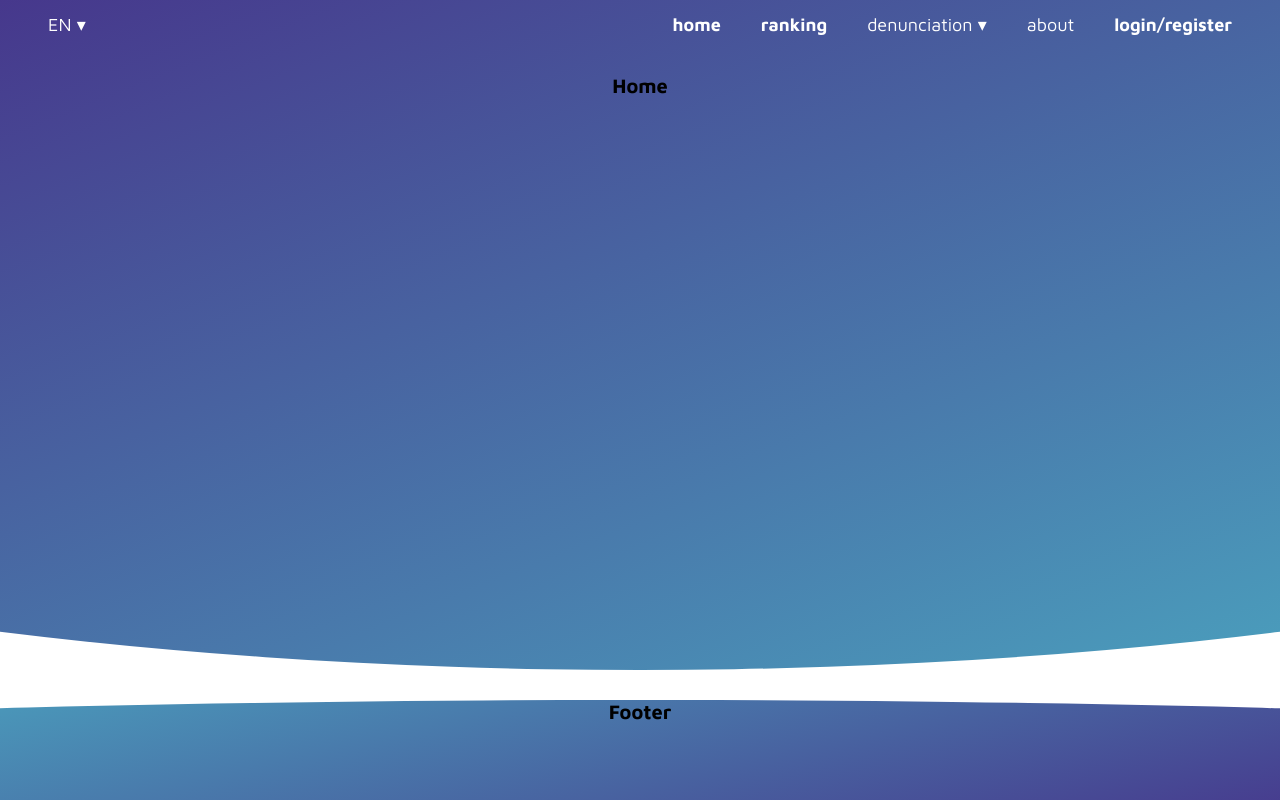
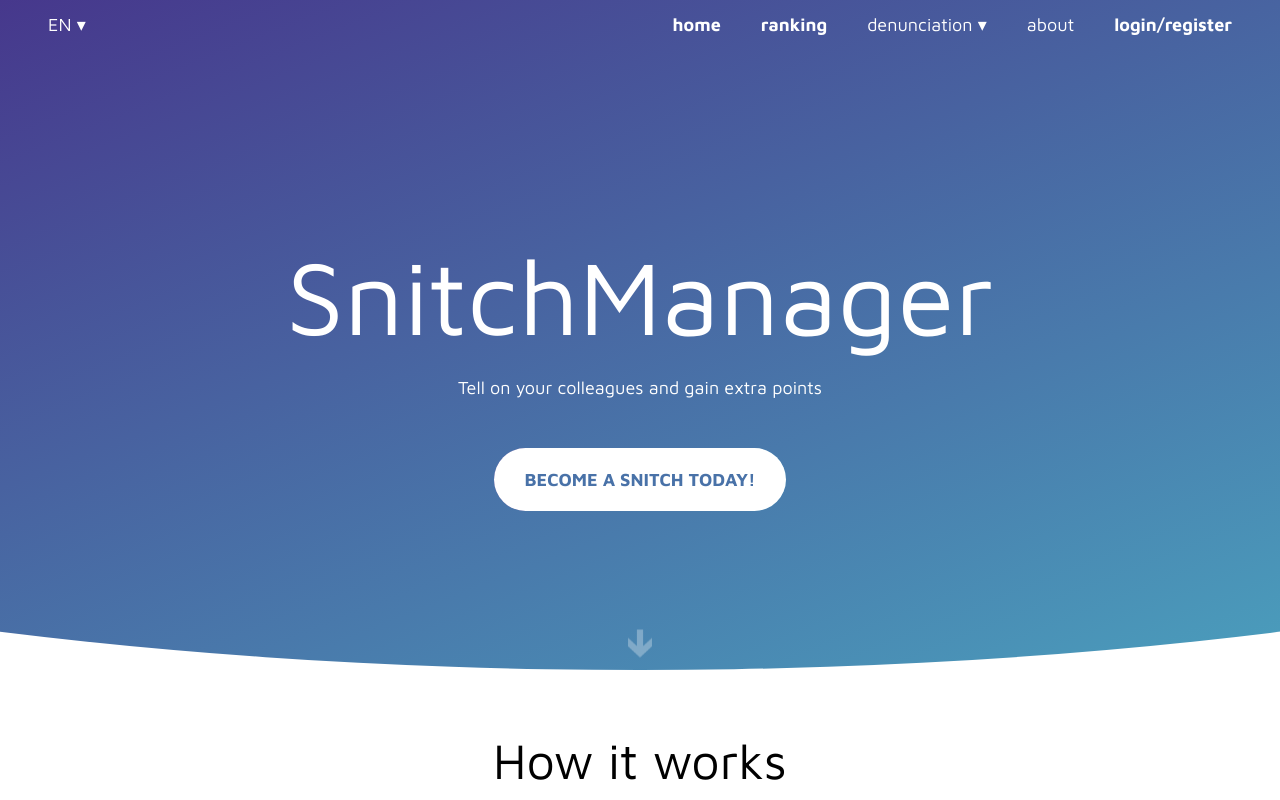
Before and after one commit to kryras/SnitchManager, a Vue app in the folder snitch-frontend/: page / in a window 1280 px wide. Built offline with nearby package versions, Linux system fonts and the light colour scheme.

Commit message:
feat: add home page
add new scss files and change vue.config to match changes

```diff
--- a/snitch-frontend/public/index.html
+++ b/snitch-frontend/public/index.html
@@ -9,7 +9,7 @@
   </head>
   <body>
     <noscript>
-      <strong>We're sorry but <%= htmlWebpackPlugin.options.title %> doesn't work properly without JavaScript enabled. Please enable it to continue.</strong>
+      <strong>We're sorry but SnitchManager doesn't work properly without JavaScript enabled. Please enable it to continue.</strong>
     </noscript>
     <div id="app"></div>
     <!-- built files will be auto injected -->
--- /dev/null
+++ b/snitch-frontend/scss/_mixins.scss
@@ -0,0 +1,11 @@
+// -- circles -- //
+@mixin create-circle($size, $color, $top: 0, $left: 0) {
+    content: "";
+    position: absolute;
+    top: $top;
+    left: $left;
+    width: $size;
+    height: $size;
+    border-radius: 100%;
+    border: 5px solid $color;
+}
--- a/snitch-frontend/scss/_variables.scss
+++ b/snitch-frontend/scss/_variables.scss
@@ -1,5 +1,6 @@
 // -- colors -- //
 $solid-border-color: #5373b2;
+$input-gradient: linear-gradient(98.83deg, #462F88 -3.46%, #5373B2 44.53%, #4B9CBC 110.29%);
 
 // -- fonts -- //
 $nav-font-size: 1.8rem;
--- /dev/null
+++ b/snitch-frontend/scss/main.scss
@@ -0,0 +1,2 @@
+@import '_variables';
+@import '_mixins';
--- a/snitch-frontend/src/views/Home.vue
+++ b/snitch-frontend/src/views/Home.vue
@@ -1,6 +1,39 @@
 <template>
   <div class="home__container">
-    <h1>Home</h1>
+    <div class="hero">
+      <h1 class="hero__title">SnitchManager</h1>
+      <h2 class="hero__subtitle">
+        Tell on your colleagues and gain extra points
+      </h2>
+      <router-link class="hero__button" to="/about">
+        BECOME A SNITCH TODAY!
+      </router-link>
+      <img
+        @click="scrollTo"
+        src="@/assets/wideheaded_downwards_arrow.png"
+        alt="WIDE-HEADED ARROW"
+        class="hero__arrow"
+      />
+    </div>
+    <div class="steps">
+      <h3 class="steps__title">How it works</h3>
+      <div class="steps__step">
+        <div class="step__number step__number-first">1</div>
+        <div class="step__description step__description-first">
+          Tell on your colleagues to your boss
+        </div>
+      </div>
+      <div class="steps__step">
+        <div class="step__number step__number-second">2</div>
+        <div class="step__description step__description-second">
+          Wait for boss approval
+        </div>
+      </div>
+      <div class="steps__step">
+        <div class="step__number step__number-third">3</div>
+        <div class="step__description step__description-third">Get points!</div>
+      </div>
+    </div>
   </div>
 </template>
 
@@ -8,9 +41,178 @@
 export default {
   name: "Home",
   components: {},
+  methods: {
+    scrollTo() {
+      const element = document.querySelector(".steps");
+      element.scrollIntoView({ behavior: "smooth" });
+    },
+  },
 };
 </script>
 
 <style scoped lang="scss">
 @import url("https://fonts.googleapis.com/css2?family=Fira+Mono:wght@500&display=swap");
+
+.hero {
+  color: #fff;
+  width: 100vw;
+  display: inline-block;
+
+  &__title {
+    font-size: 10.5rem;
+    font-weight: 400;
+    margin: 160px auto 0;
+
+    @media (max-width: $mobile-max-width) {
+      font-size: 5rem;
+    }
+  }
+
+  &__subtitle {
+    font-size: 1.8rem;
+    font-weight: 400;
+    font-weight: 400;
+    margin: 20px auto;
+  }
+
+  &__button {
+    $border-size: 5px;
+    position: relative;
+    text-decoration: none;
+    color: #4972a8;
+    display: inline-block;
+    font-size: 1.8rem;
+    font-weight: 700;
+    margin: 30px auto 0;
+    padding: (21px - 0) (30px - 0);
+    background-color: #fff;
+    border-radius: $border-radius;
+    transition: background-color 0.2s ease-in-out;
+    &::before {
+      content: "";
+      border-radius: $border-radius;
+      background-image: $input-gradient;
+      width: 100%;
+      height: 100%;
+      top: 0;
+      left: 0;
+      position: absolute;
+      z-index: -2;
+    }
+    &::after {
+      content: "";
+      border-radius: $border-radius;
+      background-color: #fff;
+      width: calc(100% - #{$border-size * 2});
+      height: calc(100% - #{$border-size * 2});
+      top: $border-size;
+      left: $border-size;
+      position: absolute;
+      z-index: -1;
+    }
+    &:hover {
+      background-color: transparent;
+    }
+  }
+
+  &__arrow {
+    cursor: pointer;
+    display: block;
+    width: 30px;
+    height: 35px;
+    margin: 115px auto 0;
+    opacity: 0.3;
+    transform: scale(1);
+    animation: pulse ease-in-out 1s infinite alternate;
+    @media (max-width: 370px) {
+      margin: 95px auto 0;
+    }
+  }
+
+  @keyframes pulse {
+    0% {
+      transform: scale(1);
+    }
+    100% {
+      transform: scale(0.8);
+    }
+  }
+}
+.steps {
+  max-width: $content-max-width;
+  margin: 70px auto;
+  display: flex;
+  flex-wrap: wrap;
+  flex-direction: row;
+  justify-content: space-around;
+
+  &__title {
+    font-size: 5rem;
+    font-weight: 400;
+    width: 100%;
+  }
+
+  &__step {
+    margin: 70px auto 0 auto;
+    justify-content: center;
+    flex-direction: column;
+    width: 262px;
+    position: relative;
+  }
+
+  .step {
+    &__number {
+      font-family: "Fira Mono", "Courier New", Courier, monospace;
+      font-size: 15rem;
+      font-weight: 500;
+      &-first {
+        color: #472f88;
+        &::after {
+          @include create-circle(69px, rgba(71, 47, 136, 0.75), 10px, -20px);
+        }
+        &::before {
+          @include create-circle(39px, rgba(71, 47, 136, 0.25), 30px, 190px);
+        }
+      }
+
+      &-second {
+        color: #496da5;
+        &::after {
+          @include create-circle(69px, rgba(73, 109, 165, 0.75), 80px, 190px);
+        }
+        &::before {
+          @include create-circle(39px, rgba(73, 109, 165, 0.25), 136px, 0px);
+        }
+      }
+      &-third {
+        color: #4b9cbc;
+        &::after {
+          @include create-circle(69px, rgba(75, 156, 188, 0.75), 10px, 190px);
+        }
+        &::before {
+          @include create-circle(39px, rgba(75, 156, 188, 0.25), 93px, 0px);
+        }
+      }
+    }
+
+    &__description {
+      font-size: 2.4rem;
+      &-first {
+        &::before {
+          @include create-circle(26px, rgba(71, 47, 136, 0.5), 152px, 62px);
+        }
+      }
+      &-second {
+        &::before {
+          @include create-circle(26px, rgba(73, 109, 165, 0.5), 20px, 32px);
+        }
+      }
+      &-third {
+        &::before {
+          @include create-circle(26px, rgba(75, 156, 188, 0.5), 155px, 195px);
+        }
+      }
+    }
+  }
+}
 </style>
--- a/snitch-frontend/vue.config.js
+++ b/snitch-frontend/vue.config.js
@@ -3,7 +3,7 @@ module.exports = {
     loaderOptions: {
       sass: {
         prependData: `
-            @import "./scss/_variables.scss";
+            @import "./scss/main.scss";
           `
       }
     }
```
Also changed, not shown: snitch-frontend/src/assets/wideheaded_downwards_arrow.png (added), 1 other file (tests, documents, lock files or other folders). Lines whose indentation alone changed are shown as unchanged.
